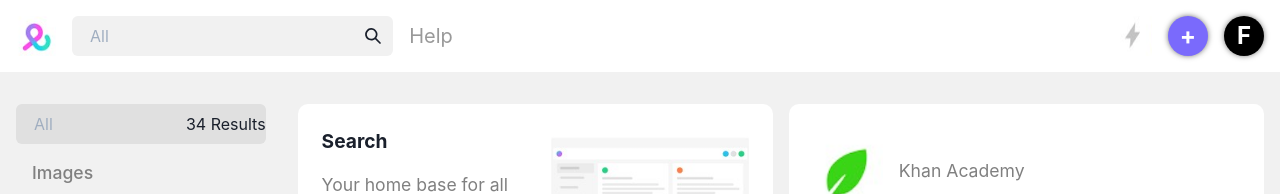
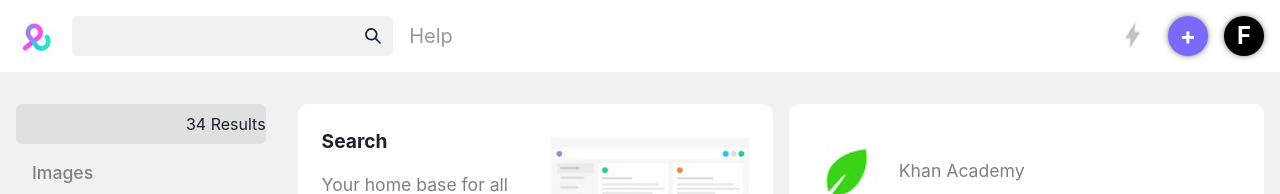
Before and after one commit to KingAbesh/cline, a React (Create React App) app: page /dashboard in a window 1280 px wide. Shown: the top 194 px of the page. Built offline with nearby package versions, Linux system fonts and the light colour scheme.

Commit message:
chore: get rid of placeholders

```diff
--- a/src/components/Nav/index.js
+++ b/src/components/Nav/index.js
@@ -26,7 +26,6 @@ export const Nav = ({openNavBar}) => {
         <InputGroup flex={1} mr={4} d={{ base: 'none', md: 'flex' }}>
           <Input
             variant="filled"
-            placeholder="All"
             backgroundColor="cline.light-gray"
             _focus={{ outline: 'none' }}
           />
--- a/src/components/sidenav/index.js
+++ b/src/components/sidenav/index.js
@@ -17,7 +17,6 @@ export const SideNav = () => {
       <InputGroup>
         <Input
           variant="filled"
-          placeholder="All"
           backgroundColor="cline.alt-gray"
           _focus={{ outline: 'none' }}
         />
```
